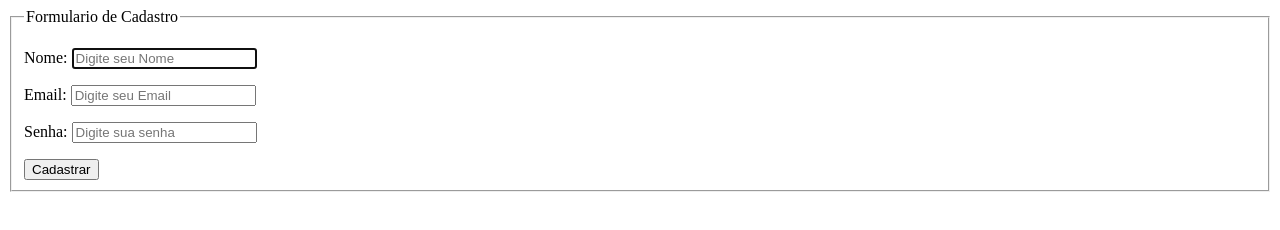
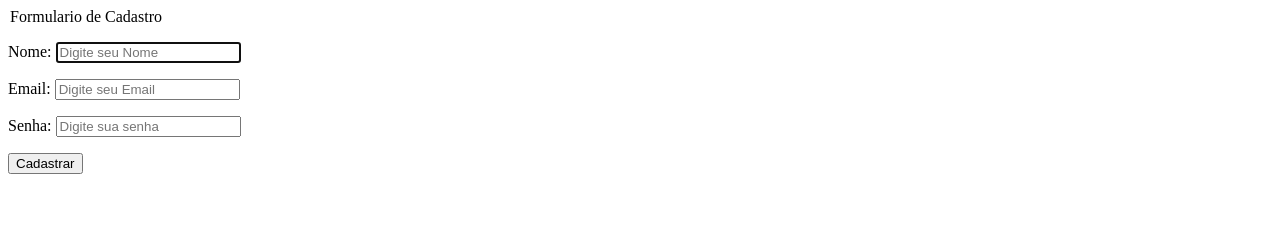
Before and after one commit to GomesVH/curso_ebac_frontend, a plain HTML site: page exercicio.html in a window 1280 px wide. Drawn offline with Linux system fonts and the light colour scheme.

Commit message:
Update exercicio.html

```diff
--- a/exercicio.html
+++ b/exercicio.html
@@ -6,7 +6,7 @@
     <title>Exercicio HTML</title>
 </head>
 <body>
-    <fieldset>
+    <form>
         <legend>Formulario de Cadastro</legend>
     <p>
         <label for="nome">Nome:</label>
@@ -39,6 +39,6 @@
      <form>
         <button type="submit">Cadastrar</button>
      </form>
-     </fieldset>
+     </form>
 </body>
 </html>
```
